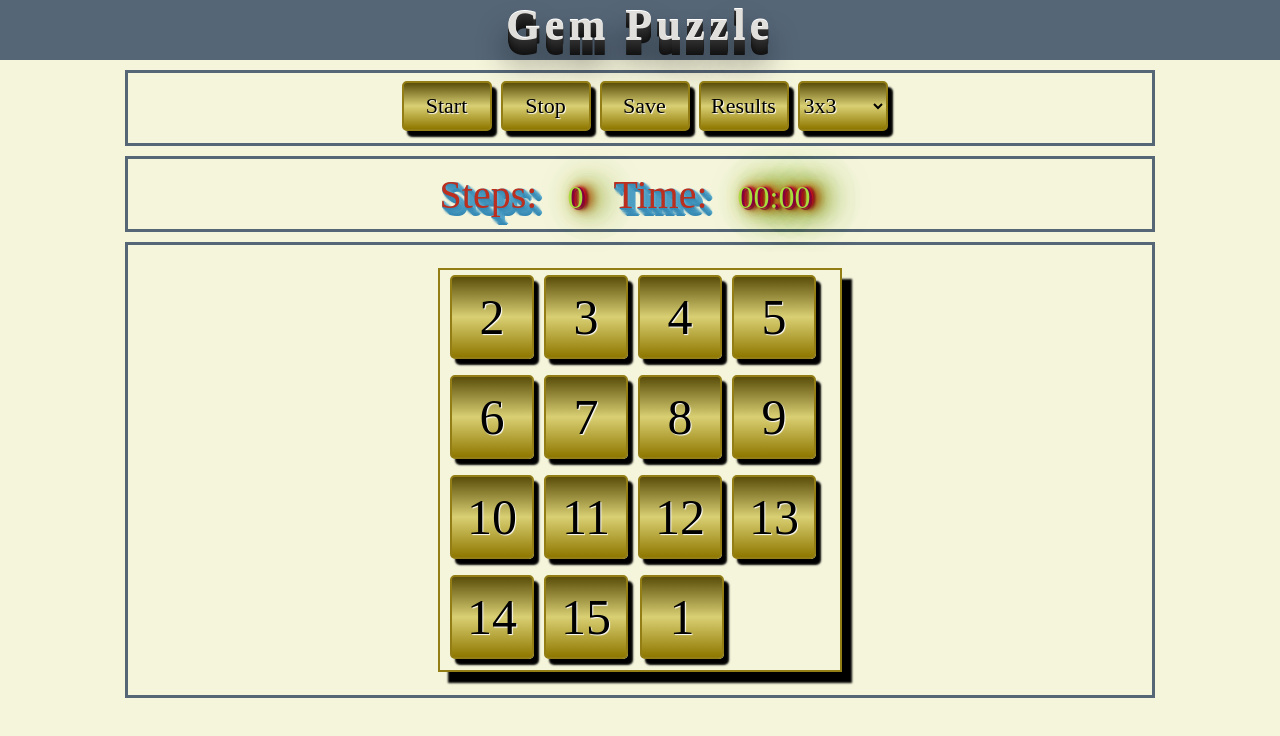
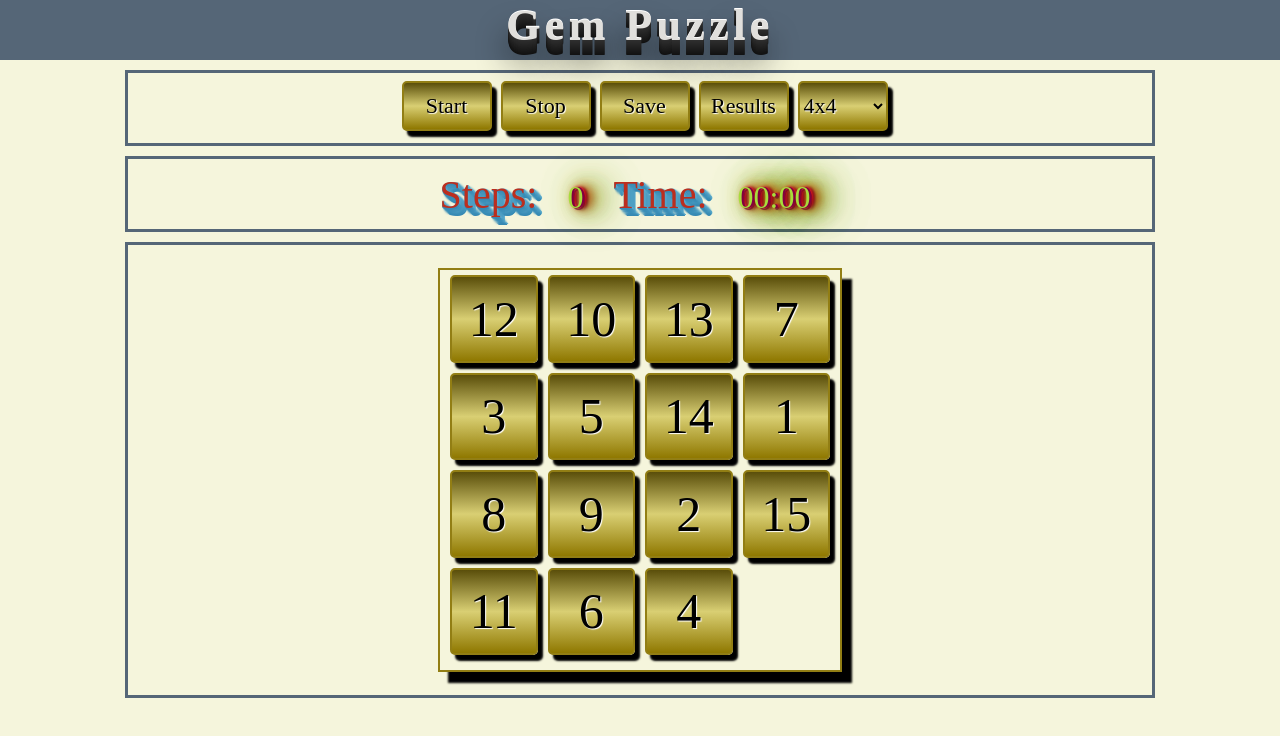
Before and after one commit to BlazarQSO/gem-puzzle, a plain HTML site: page index.html in a window 1280 px wide. Drawn offline with Linux system fonts and the light colour scheme.

Commit message:
feat: add the creating puzzle

```diff
--- a/index.html
+++ b/index.html
@@ -11,7 +11,7 @@
 </head>
 
 <body>
-    <header>
+    <!-- <header>
         <h1 class="title">Gem Puzzle</h1>
         <nav class="nav">
             <button class="my-button">Start</button>
@@ -54,7 +54,7 @@
                 <div class="item"><span>15</span></div>
             </div>
         </div>
-    </main>
+    </main> -->
 </body>
 
 </html>
--- a/script.js
+++ b/script.js
@@ -0,0 +1,188 @@
+
+window.addEventListener('load', () => {
+    createHtml();
+    const puzzle = new Puzzle();
+    puzzle.create();
+
+    document.getElementById('select').addEventListener('change', () => {
+        puzzle.create(Number(document.getElementById('select').value[0]));
+    })
+})
+
+function createHtml() {
+    const header = document.createElement('header');
+    const h1 = document.createElement('h1');
+    h1.className = 'title';
+    h1.innerHTML = 'Gem Puzzle';
+    header.append(h1);
+
+    const nav = document.createElement('nav');
+    nav.className = 'nav';
+    const start = document.createElement('button');
+    start.className = 'my-button';
+    start.id = 'start';
+    start.innerHTML = 'Start';
+    nav.append(start);
+    const stop = document.createElement('button');
+    stop.className = 'my-button';
+    stop.id = 'stop';
+    stop.innerHTML = 'Stop';
+    nav.append(stop);
+    const save = document.createElement('button');
+    save.className = 'my-button';
+    save.id = 'save';
+    save.innerHTML = 'Save';
+    nav.append(save);
+    const results = document.createElement('button');
+    results.className = 'my-button';
+    results.id = 'results';
+    results.innerHTML = 'Results';
+    nav.append(results);
+    const select = document.createElement('select');
+    select.className = 'my-select';
+    select.id = 'select';
+    for (let i = 3; i <= 8; i += 1) {
+        const option = document.createElement('option');
+        option.innerHTML = `${i}x${i}`;
+        if (i === 4) option.selected = true;
+        select.append(option);
+    }
+    nav.append(select);
+    header.append(nav);
+
+    const section = document.createElement('section');
+    section.className = 'status';
+    let label = document.createElement('label');
+    label.className = 'label';
+    label.innerHTML = 'Steps:';
+    section.append(label);
+    label = document.createElement('label');
+    label.className = 'time';
+    label.innerHTML = '0';
+    section.append(label);
+    label = document.createElement('label');
+    label.className = 'label';
+    label.innerHTML = 'Time:';
+    section.append(label);
+    label = document.createElement('label');
+    label.className = 'time';
+    label.innerHTML = '00:00';
+    section.append(label);
+    header.append(section);
+
+    const main = document.createElement('main');
+    const wrap = document.createElement('div');
+    wrap.className = 'wrap';
+    const game = document.createElement('div');
+    game.className = 'game';
+    game.id = 'game';
+    wrap.append(game);
+    main.append(wrap);
+
+    document.body.append(header);
+    document.body.append(main);
+}
+
+class Puzzle {
+    constructor(cols = 4) {
+        this.cols = cols;
+        this.count = cols * cols - 1;
+        this.steps = 0;
+    }
+
+    create(size = 4, id = 'game', width = 400) {
+        this.field = new Array(size).fill(false).map(elem => elem = new Array(size).fill(false));
+        this.cols = size;
+        this.count = size * size - 1;
+        let fontSize = '50px';
+        if (size > 5) fontSize = '30px';
+        const game = document.getElementById(id);
+        game.innerHTML = '';
+        const randomNumbers = [];
+        const sizeItem = (width - (this.cols + 1) * 10) / this.cols;
+        this.margin = sizeItem + 10;
+        game.style.height = `${this.margin * this.cols}px`;
+
+        for (let i = 0; i < this.cols; i += 1) {
+            for (let j = 0; j < this.cols; j += 1) {
+                if (i === this.cols - 1 && j === this.cols - 1) {
+                    this.field[i][j] = false;
+                } else {
+                    const item = document.createElement('div');
+                    item.className = 'item';
+                    const span = document.createElement('span');
+                    const ranNum = this.randomNumber(randomNumbers)
+                    randomNumbers.push(ranNum);
+                    span.innerHTML = ranNum;
+                    span.style.fontSize = fontSize;
+                    item.id = ranNum;
+                    item.style.width = `${sizeItem}px`;
+                    item.style.height = `${sizeItem}px`;
+                    item.style.left = `${this.margin * j}px`;
+                    item.style.top = `${this.margin * i}px`;
+                    item.append(span);
+                    game.append(item);
+                    this.field[i][j] = [ranNum, false];
+                }
+            }
+        }
+    }
+
+    randomNumber(randomNumbers) {
+        if (randomNumbers.length === 0) {
+            return 1 + Math.floor(Math.random() * (this.count));
+        }
+
+        let ranRes = randomNumbers[0];
+        while (randomNumbers.includes(ranRes)) {
+            ranRes = 1 + Math.floor(Math.random() * (this.count));
+        }
+        return ranRes;
+    }
+
+    endGame() {
+        let count = 0;
+        let end = true;
+        for (let i = 0; i < this.cols; i += 1) {
+            for (let j = 0; j < this.cols; j += 1) {
+                count += 1;
+                if (count !== this.field[i][j] && count !== this.count + 1) {
+                    end = false;
+                }
+            }
+        }
+        if (end) {
+            this.showMessage = 'show message with the end game';
+            const getRes = localStorage.get('results').split(',');
+            if (Number(getRes[getRes.length - 1]) < this.steps) {
+                getRes.push(getRes);
+                getRes.sort();
+                if (getRes.length > 10) getRes.pop();
+            }
+            localStorage.setItem('results', getRes.join(','));
+        }
+    }
+
+    blockElements() {
+        for (let i = 0; i < this.cols; i += 1) {
+            for (let j = 0; j < this.cols; j += 1) {
+                if (this.field[i][j]) {
+                    this.field[i][j][1] = false;
+                }
+            }
+        }
+    }
+
+    newDirection() {
+        for (let i = 0; i < this.cols; i += 1) {
+            for (let j = 0; j < this.cols; j += 1) {
+                if (this.field[i][j] === false) {
+                    if (i - 1 > 0) this.field[i - 1][j][1] = 'right';
+                    if (i + 1 < this.cols) this.field[i + 1][j][1] = 'left';
+                    if (j - 1 > 0) this.field[i][j - 1][1] = 'up';
+                    if (j + 1 < 0) this.field[i][j + 1][1] = 'down';
+                }
+            }
+        }
+    }
+}
--- a/style.css
+++ b/style.css
@@ -16,12 +16,15 @@ body {
 
 .game {
     width: 400px;
-    height: 400px;
     display: flex;
     border: 2px solid #927e14;
     flex-wrap: wrap;
+    justify-content: start;
+    align-content: flex-start;
     box-shadow: black 10px 11px 2px;
     position: relative;
+    padding-top: 5px;
+    padding-bottom: 5px;
 }
 
 .nav {
@@ -91,22 +94,24 @@ body {
 }
 
 .item {
+    position: absolute;
     width: 80px;
     height: 80px;
     margin-left: 10px;
     margin-top: 5px;
-    margin-bottom: 0;
+    margin-bottom: 5px;
     padding: 0;
     display: flex;
     justify-content: center;
     align-items: center;
+    box-sizing: border-box;
 }
-
+/*
 .game .item:nth-child(1) {
     position: absolute;
     left: 190px;
     top: 300px;
-}
+} */
 
 .item span {
     font-size: 50px;
```
